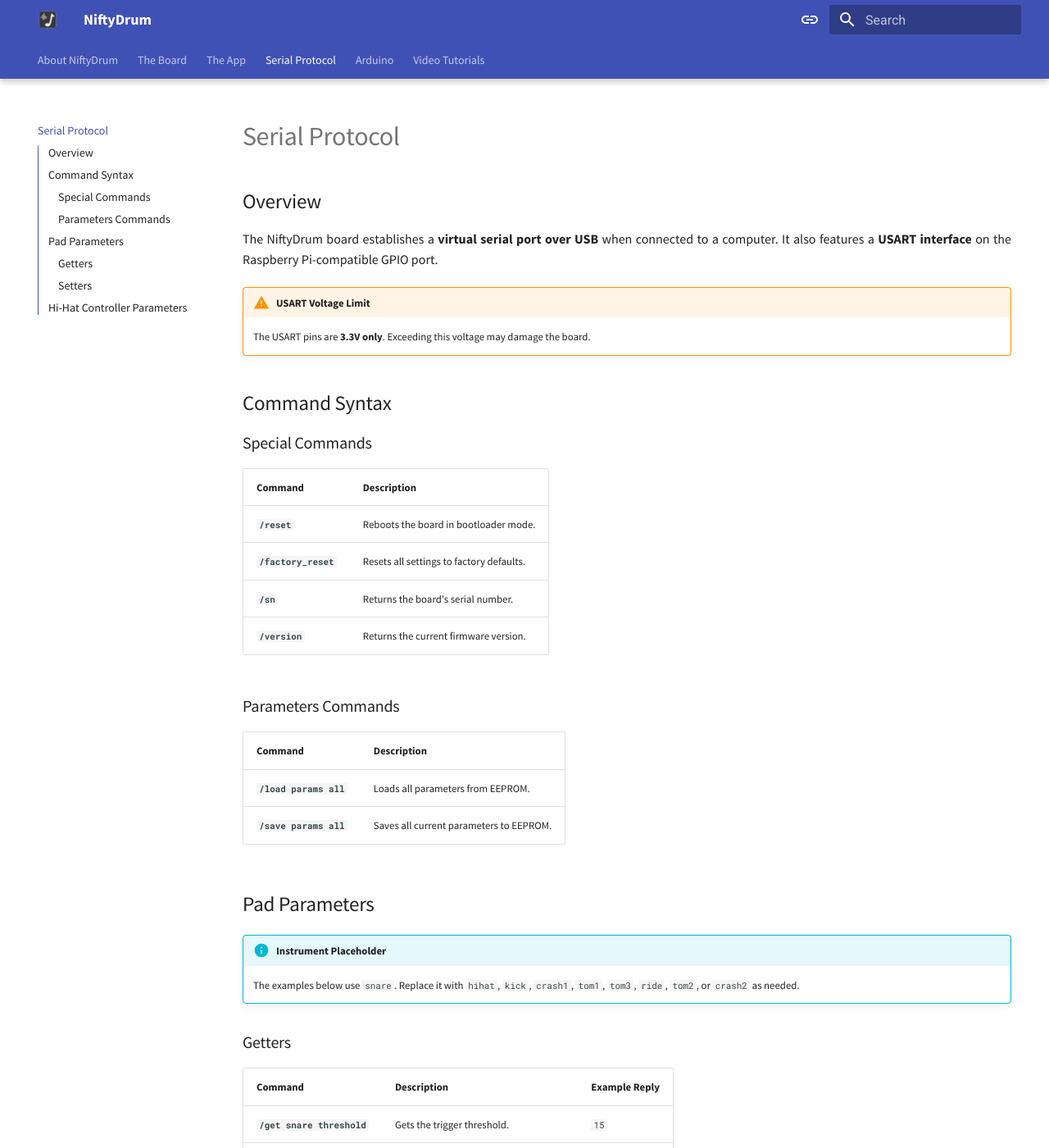
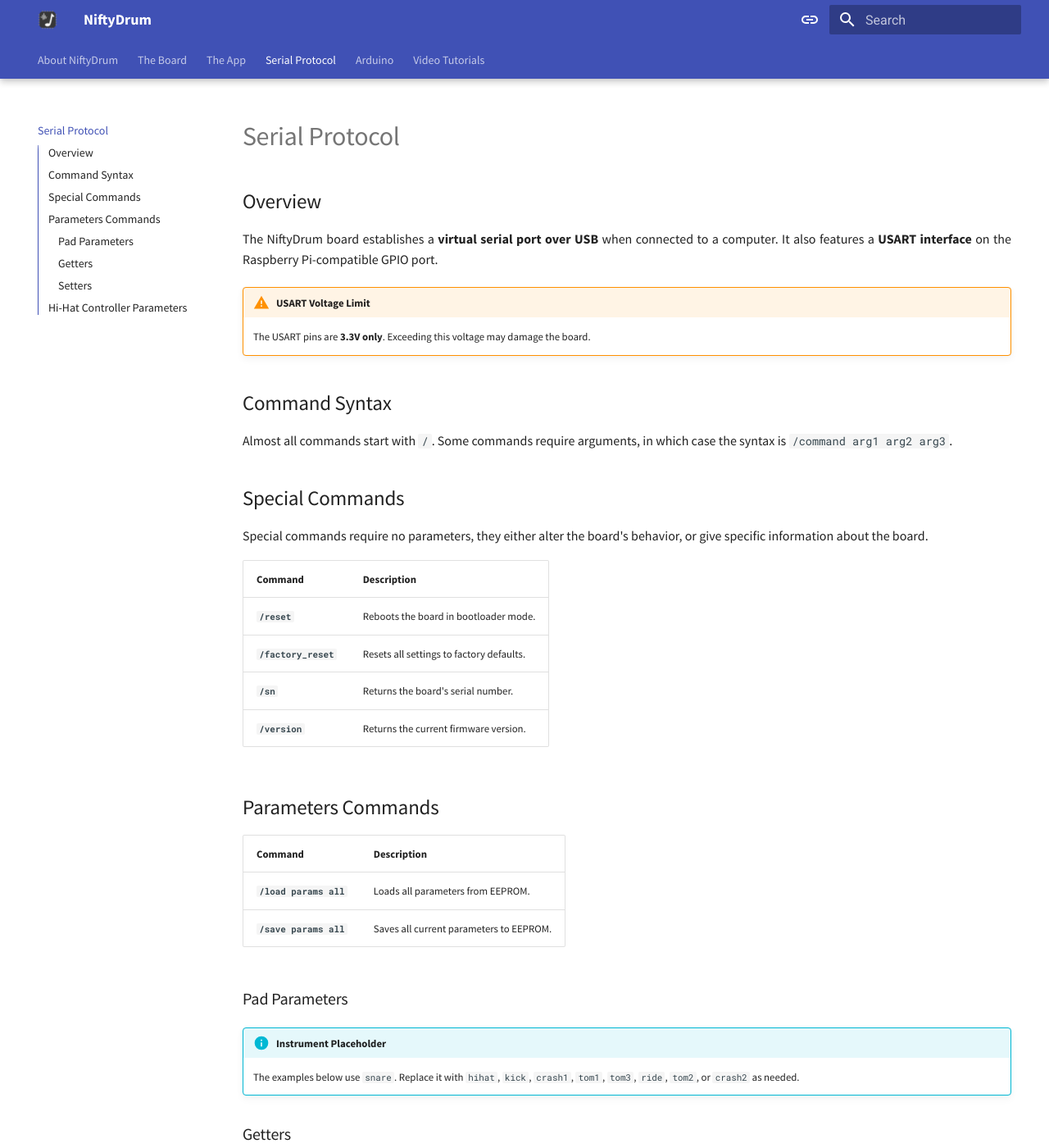
Before and after one commit to RonnaTechnologies/doc.niftydrum.com, an MkDocs documentation site: the page built from doc/3.serial.md, in a window 1280 px wide and 1400 px high. Shown: the whole window at 82% size. Built offline with MkDocs 1.6.1 and Material for MkDocs 9.7.7, drawn with Linux system fonts in a browser that asks for light colours.

Commit message:
update serial protocol doc

```diff
--- a/doc/3.serial.md
+++ b/doc/3.serial.md
@@ -9,7 +9,12 @@
 
 ## Command Syntax
 
-### Special Commands
+Almost all commands start with `/`.
+Some commands require arguments, in which case the syntax is `/command arg1 arg2 arg3`.
+
+## Special Commands
+
+Special commands require no parameters, they either alter the board's behavior, or give specific information about the board.
 
 | Command              | Description                                      |
 |----------------------|--------------------------------------------------|
@@ -18,14 +23,14 @@
 | **`/sn`**            | Returns the board's serial number.               |
 | **`/version`**       | Returns the current firmware version.            |
 
-### Parameters Commands
+## Parameters Commands
 
 | Command                 | Description                                      |
 |-------------------------|--------------------------------------------------|
 | **`/load params all`**  | Loads all parameters from EEPROM.                |
 | **`/save params all`**  | Saves all current parameters to EEPROM.          |
 
-## Pad Parameters
+### Pad Parameters
 
 !!! info "Instrument Placeholder"
     The examples below use `snare`. Replace it with `hihat`, `kick`, `crash1`, `tom1`, `tom3`, `ride`, `tom2`, or `crash2` as needed.
--- a/doc/stylesheets/extra.css
+++ b/doc/stylesheets/extra.css
@@ -60,7 +60,7 @@
   {
     position:absolute;
     left: 1em;
-    top: 1em;
+    top: 1.1em;
   }
 
     h1, h2, h3, h4, h5, h6
```
